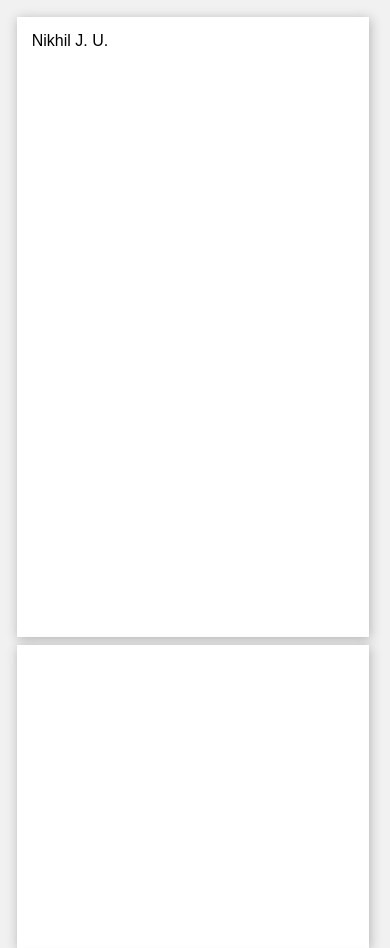
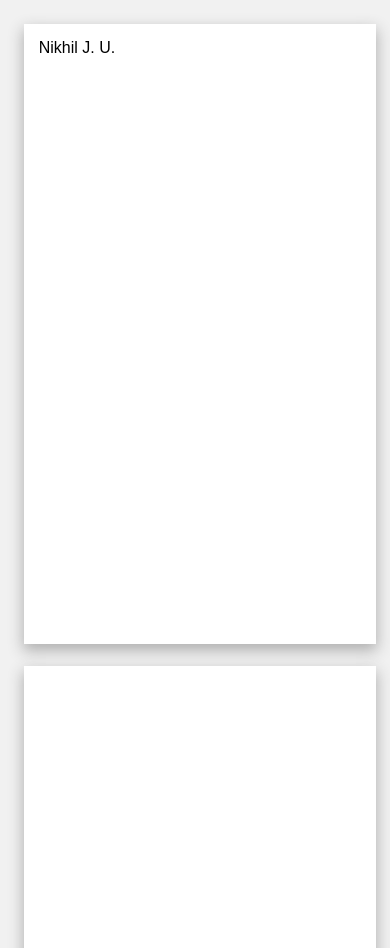
Before and after one commit to nikhilumraskar/about-me, a plain HTML site: page index.html in a window 390 px wide. Shown: the top 948 px of the page. Drawn offline with Linux system fonts and the light colour scheme.

Commit message:
'boxshadow2'

```diff
--- a/index.html
+++ b/index.html
@@ -20,7 +20,7 @@ body {
     padding: 15px;
     background-color: white;
     margin: 0.6%;
-    box-shadow: 1px 2px 11px #b1b1b1;
+    box-shadow: 0px 6px 14px 1px #b1b1b1;
 }
 
 .main_col {
@@ -34,7 +34,7 @@ body {
 @media (max-width:600px) {
     .all_cols {
         width: 100%;
-        margin: 1.2%;
+        margin: 3.2%
     }
     body {
       margin: 3.2% 6.4% 6.4% 3.2%;
```
